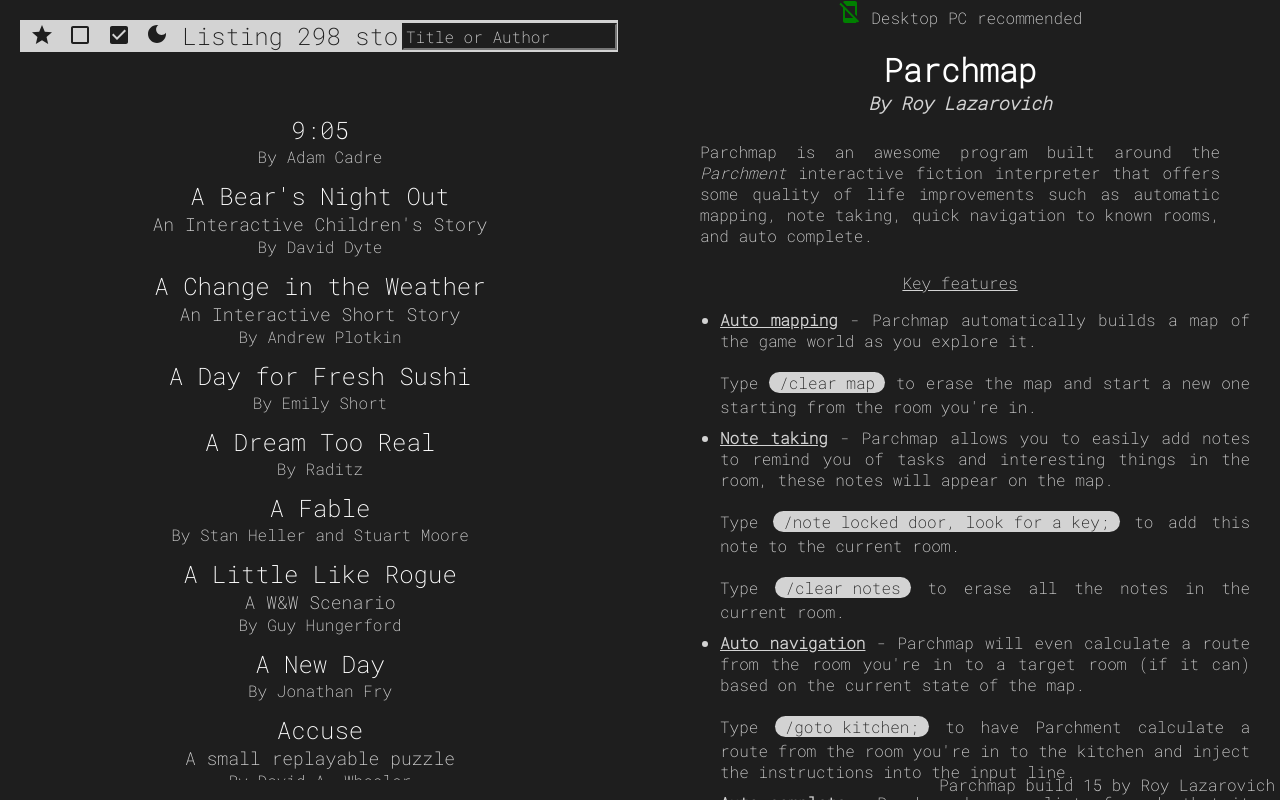
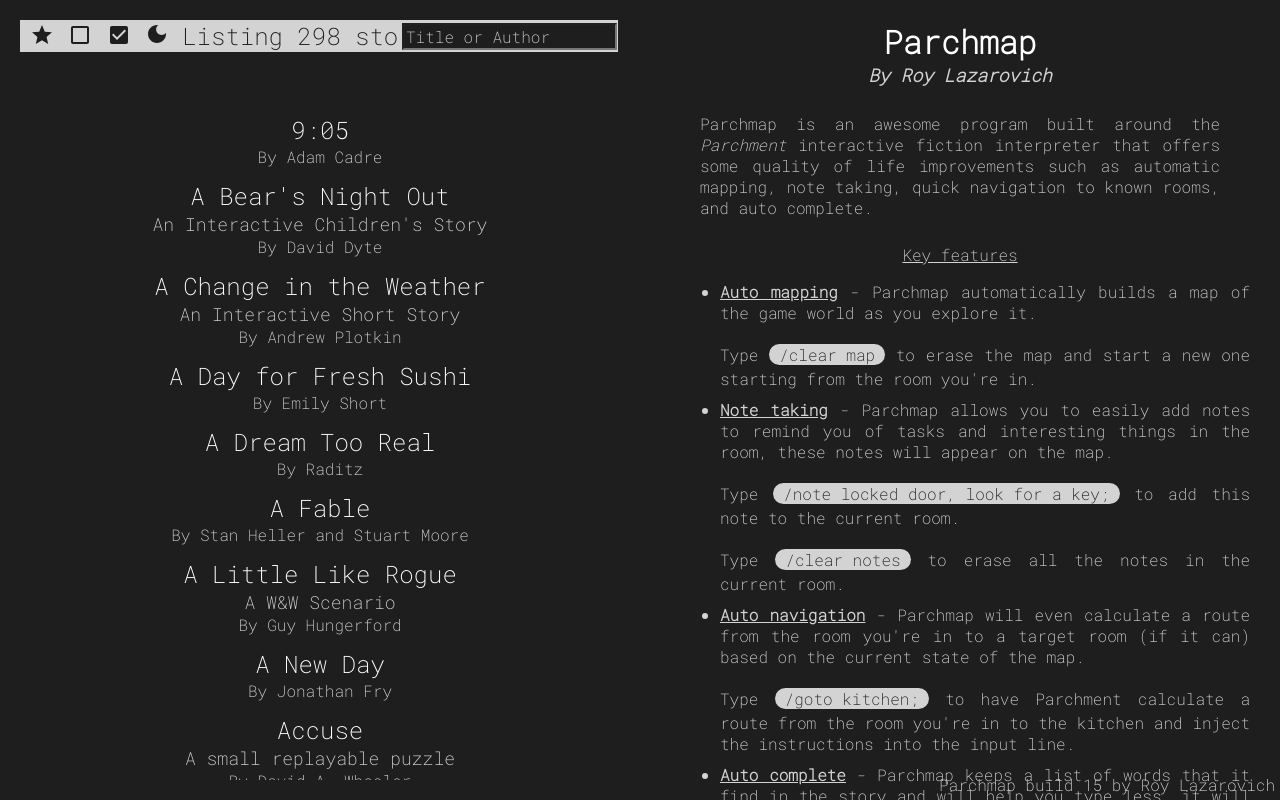
Before and after one commit to roylaza/Parchmap, a plain HTML site: page index.html in a window 1280 px wide. Drawn offline with Linux system fonts and the light colour scheme.

Commit message:
Update index.html

```diff
--- a/index.html
+++ b/index.html
@@ -93,12 +93,6 @@
 
         <div id="map" data-simplebar>
 
-            <div id="no-mobile">
-
-                <img src="img/icon-no-mobile.svg"> <span>Desktop PC recommended</span>
-
-            </div>
-
             <h1>Parchmap</h1>
             <h2>By Roy Lazarovich</h2>
 
```
